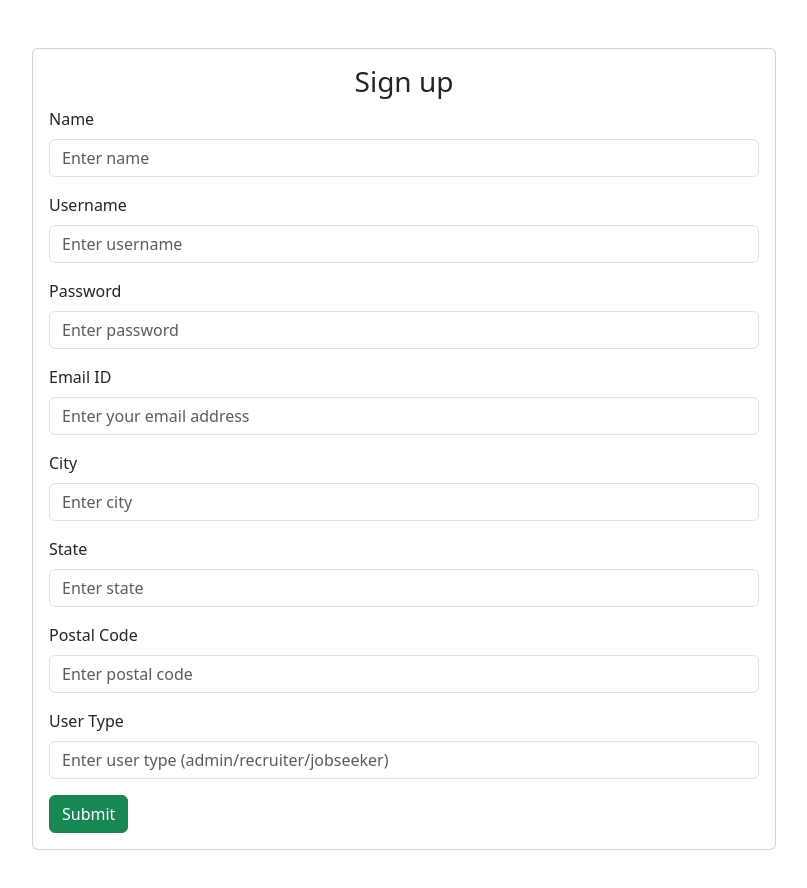
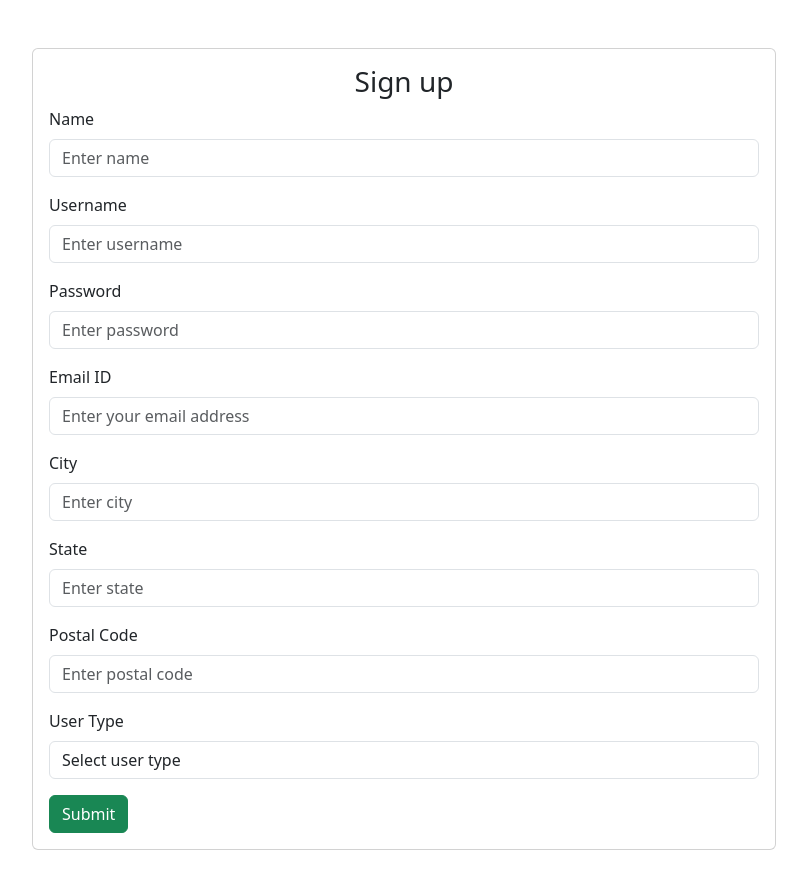
Before and after one commit to vidarshanaa15/frontend_jobportal, a React (Vite) app: page /signup in a window 1280 px wide. Shown: the top 888 px of the page, without its empty margins (236-1043 px from the left). Built offline with nearby package versions, Linux system fonts and the light colour scheme.

Commit message:
advanced features to be added later

```diff
--- a/src/components/ApplicationComponent.jsx
+++ b/src/components/ApplicationComponent.jsx
@@ -33,7 +33,7 @@ const ApplicationComponent = () => {
         <div className='container'>
             <div className='card col-md-8 offset-md-2 my-5'>
                 <div className='card-body'>
-                    <h3 className="card-title text-center">Apply for Job</h3>
+                    <h3 className="card-title text-center">Add application</h3>
                     <form>
                         <div className='form-group mb-3'>
                             <label className='form-label'>User ID</label>
--- a/src/components/ApplyJobComponent.jsx
+++ b/src/components/ApplyJobComponent.jsx
@@ -38,7 +38,7 @@ const ApplyJobComponent = () => {
             const response = await createApplication(applicationData);
             console.log(response.data);
             alert(`Application submitted for the position of "${job.job}"`);
-            navigate('/applications');
+            navigate('/search');
         } catch (err) {
             console.error(err);
             setError('Failed to submit application. Please try again.');
@@ -50,7 +50,6 @@ const ApplyJobComponent = () => {
     return (
         <div className="container mt-4">
             <h2>Apply for the position of "{job.job}"</h2>
-            {/* Add application form fields here */}
             <div className='card col-md-8 offset-md-2 my-5'>
                 <div className='card-body'>
                     <h3 className="card-title text-center">Apply for Job</h3>
--- a/src/components/HeaderComponent.jsx
+++ b/src/components/HeaderComponent.jsx
@@ -2,6 +2,10 @@ import React from 'react'
 import { NavLink } from 'react-router-dom'; // for showing a particular navbar tab as active
 
 const HeaderComponent = () => {
+    const handleSignOut = () => {
+        alert("Logged out successfully");
+    };
+
     return (
         <div>
             <header>
@@ -25,9 +29,7 @@ const HeaderComponent = () => {
                             </li>
                         </ul>
                         <ul className="navbar-nav ms-auto mb-2 mb-lg-0">
-                            <li className="nav-item">
-                                <a className="nav-link" href="/signout">Sign Out</a>
-                            </li>
+                            <a className="nav-link" href="/" onClick={handleSignOut}>Sign Out</a>
                         </ul>
                     </div>
                 </nav>
--- a/src/components/ListJobComponent.jsx
+++ b/src/components/ListJobComponent.jsx
@@ -22,7 +22,7 @@ const ListJobComponent = () => {
     return (
         <div className='container'>
             <h3 className='text-center my-3'>List of Jobs</h3>
-            <button className='btn btn-primary mb-2' onClick={addNewJob}>Add Job</button>
+            <button className='btn btn-primary mb-2' onClick={addNewJob}>Post Job</button>
             <table className='table table-bordered table-hover'>
                 <thead className="table-dark">
                     <tr>
--- a/src/components/SignupComponent.jsx
+++ b/src/components/SignupComponent.jsx
@@ -127,17 +127,17 @@ const SignupComponent = () => {
 
                         <div className='form-group mb-3'>
                             <label className='form-label'>User Type</label>
-                            <input
-                                type='text'
-                                placeholder='Enter user type (admin/recruiter/jobseeker)'
+                            <select
                                 name='user_type'
                                 value={user_type}
                                 className='form-control'
                                 onChange={(e) => setUser_type(e.target.value)}
                             >
-                            </input>
+                                <option value='' disabled>Select user type</option>
+                                <option value='jobseeker'>Jobseeker</option>
+                                <option value='recruiter'>Recruiter</option>
+                            </select>
                         </div>
-
                         <button className='btn btn-success' onClick={saveUser}>Submit</button>
                     </form>
                 </div>
```
